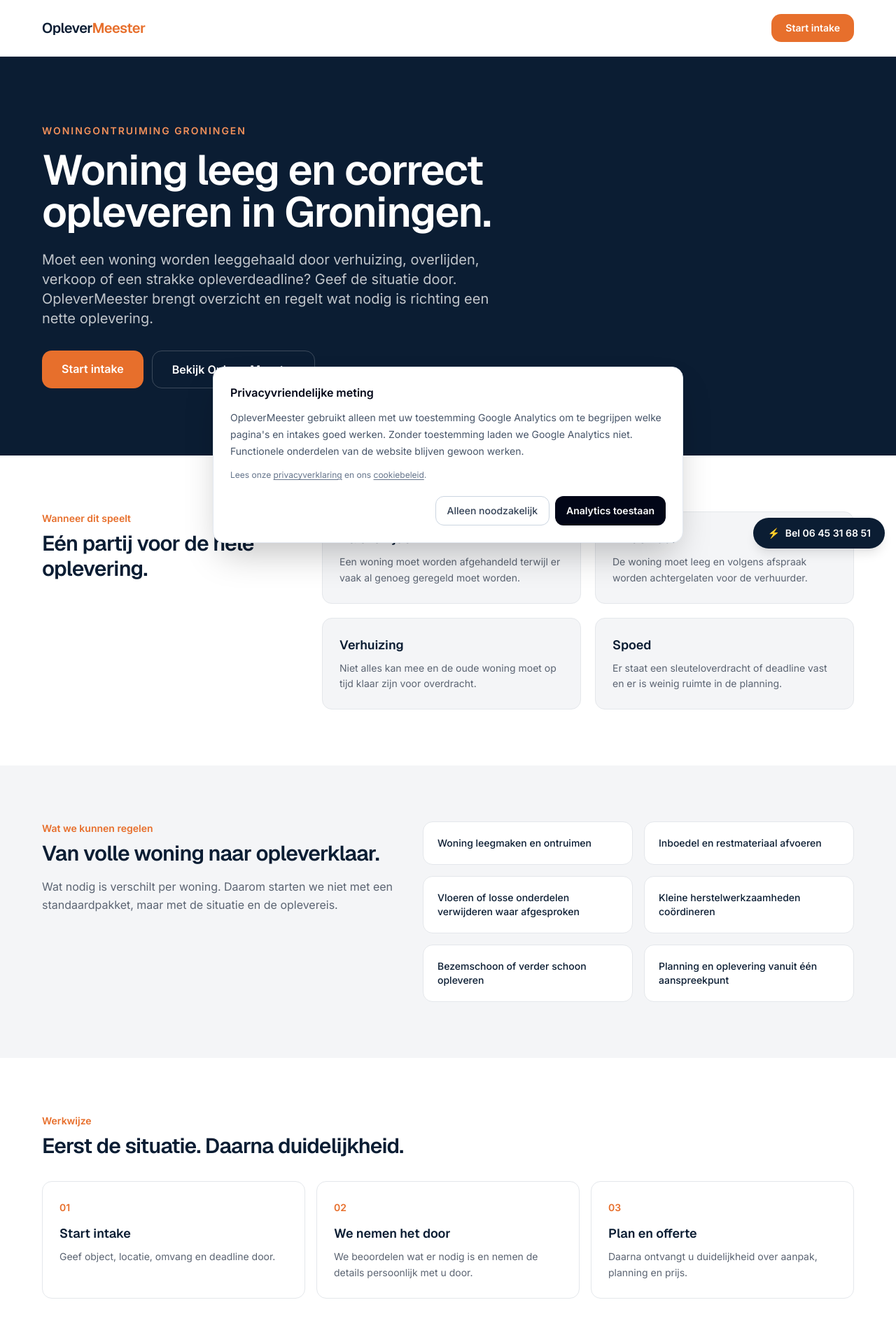
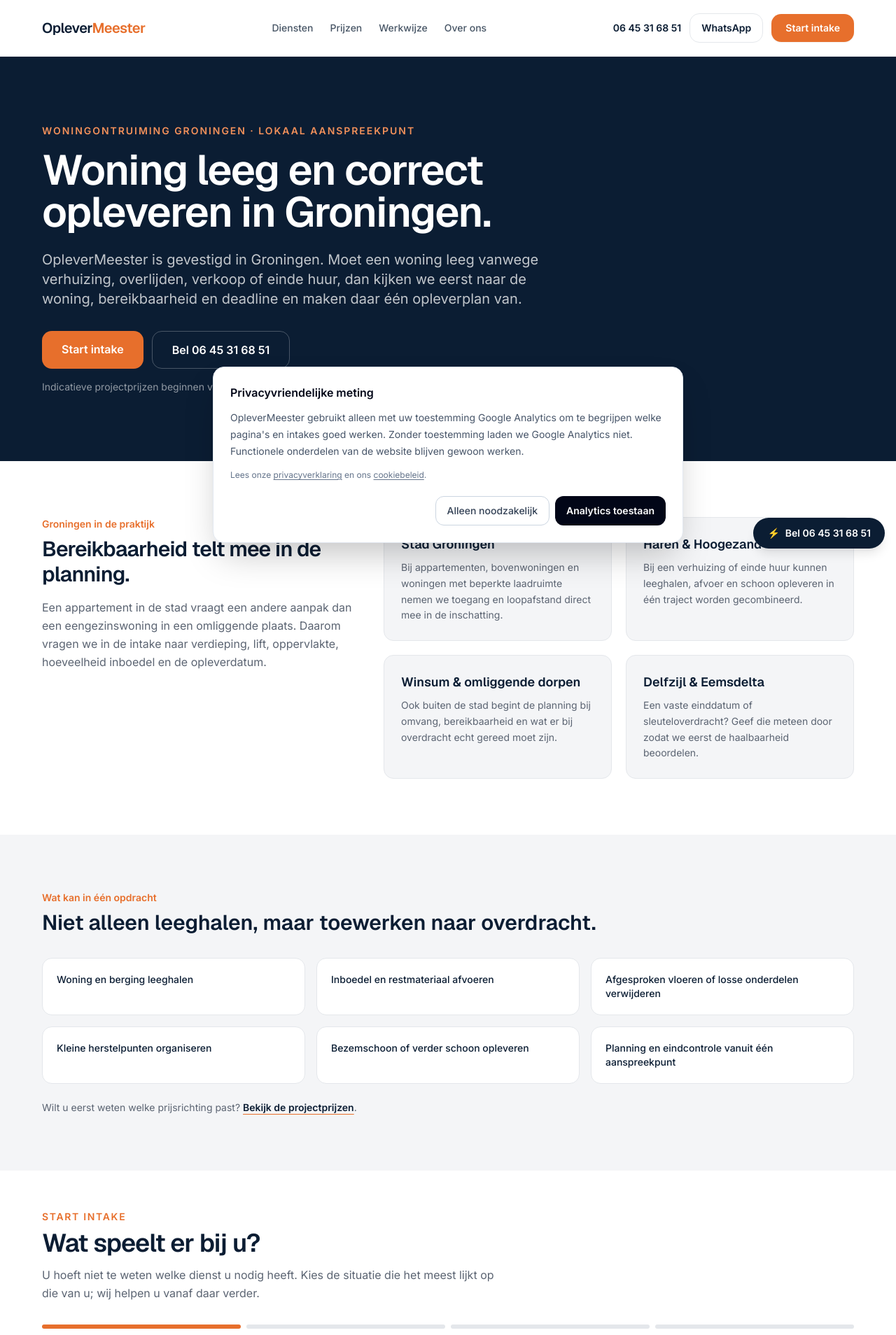
Before and after one commit to sandvlietbv/OpleverMeester, a Next.js app: page /woningontruiming-groningen in a window 1280 px wide. Shown: the top 1908 px of the page at 70% size. Built offline with nearby package versions, Linux system fonts and the light colour scheme.

Commit message:
Strengthen Groningen local landing page

```diff
--- a/app/woningontruiming-groningen/page.tsx
+++ b/app/woningontruiming-groningen/page.tsx
@@ -1,19 +1,17 @@
 import type { Metadata } from "next";
 import Link from "next/link";
+import Header from "@/components/Header";
 import Contact from "@/components/Contact";
+import Footer from "@/components/Footer";
 
 export const metadata: Metadata = {
-  title: "Woningontruiming Groningen",
-  description:
-    "Woning laten ontruimen in Groningen? OpleverMeester regelt ontruiming, afvoer en opleverklaar maken vanuit één aanspreekpunt. Start direct de intake.",
-  alternates: {
-    canonical: "/woningontruiming-groningen",
-  },
+  title: "Woningontruiming Groningen | Vanaf €440 incl. btw",
+  description: "Woning laten ontruimen in Groningen? OpleverMeester werkt vanuit Groningen en regelt leeghalen, afvoer en opleverklaar maken vanuit één aanspreekpunt.",
+  alternates: { canonical: "/woningontruiming-groningen" },
   openGraph: {
     title: "Woningontruiming Groningen | OpleverMeester",
-    description:
-      "Van volle woning naar correct opgeleverd. Eén aanspreekpunt voor woningontruiming in Groningen.",
-    url: "https://oplevermeester.nl/woningontruiming-groningen",
+    description: "Woningontruiming en opleverklaar maken in Groningen en omliggende plaatsen.",
+    url: "https://www.oplevermeester.nl/woningontruiming-groningen",
     type: "website",
     locale: "nl_NL",
   },
@@ -27,149 +25,45 @@ const JSON_LD = {
   provider: {
     "@type": "LocalBusiness",
     name: "OpleverMeester",
-    url: "https://oplevermeester.nl",
+    url: "https://www.oplevermeester.nl",
+    telephone: "+31645316851",
+    address: { "@type": "PostalAddress", streetAddress: "Lijsterbeslaan 43", addressLocality: "Groningen", addressCountry: "NL" },
   },
-  areaServed: {
-    "@type": "City",
-    name: "Groningen",
-  },
-  url: "https://oplevermeester.nl/woningontruiming-groningen",
+  areaServed: { "@type": "City", name: "Groningen" },
+  url: "https://www.oplevermeester.nl/woningontruiming-groningen",
 };
 
 export default function WoningontruimingGroningenPage() {
-  return (
-    <>
-      <script
-        type="application/ld+json"
-        dangerouslySetInnerHTML={{ __html: JSON.stringify(JSON_LD) }}
-      />
-
-      <header className="border-b border-surface-mid bg-white">
-        <div className="container-om flex h-16 items-center justify-between md:h-20">
-          <Link href="/" className="font-display text-lg font-semibold tracking-tight text-navy md:text-xl">
-            Oplever<span className="text-orange">Meester</span>
-          </Link>
-          <a
-            href="#intake"
-            className="rounded-om bg-orange px-5 py-2.5 text-sm font-semibold text-white hover:bg-orange-light"
-          >
-            Start intake
-          </a>
-        </div>
-      </header>
-
+  return <>
+    <script type="application/ld+json" dangerouslySetInnerHTML={{ __html: JSON.stringify(JSON_LD) }} />
+    <Header />
     <main>
       <section className="bg-navy py-16 text-white md:py-24">
         <div className="container-om max-w-5xl">
-            <p className="text-sm font-semibold uppercase tracking-[0.14em] text-orange-light">
-              Woningontruiming Groningen
-            </p>
-            <h1 className="mt-4 max-w-4xl font-display text-4xl font-semibold leading-tight tracking-tight md:text-6xl">
-              Woning leeg en correct opleveren in Groningen.
-            </h1>
-            <p className="mt-6 max-w-2xl text-lg leading-relaxed text-white/75 md:text-xl">
-              Moet een woning worden leeggehaald door verhuizing, overlijden, verkoop of een strakke opleverdeadline? Geef de situatie door. OpleverMeester brengt overzicht en regelt wat nodig is richting een nette oplevering.
-            </p>
-            <div className="mt-8 flex flex-wrap gap-3">
-              <a
-                href="#intake"
-                className="rounded-om bg-orange px-7 py-3.5 font-semibold text-white hover:bg-orange-light"
-              >
-                Start intake
-              </a>
-              <Link
-                href="/"
-                className="rounded-om border border-white/20 px-7 py-3.5 font-semibold text-white hover:bg-white/10"
-              >
-                Bekijk OpleverMeester
-              </Link>
-            </div>
+          <p className="text-sm font-semibold uppercase tracking-[0.14em] text-orange-light">Woningontruiming Groningen · lokaal aanspreekpunt</p>
+          <h1 className="mt-4 max-w-4xl font-display text-4xl font-semibold leading-tight tracking-tight md:text-6xl">Woning leeg en correct opleveren in Groningen.</h1>
+          <p className="mt-6 max-w-3xl text-lg leading-relaxed text-white/75 md:text-xl">OpleverMeester is gevestigd in Groningen. Moet een woning leeg vanwege verhuizing, overlijden, verkoop of einde huur, dan kijken we eerst naar de woning, bereikbaarheid en deadline en maken daar één opleverplan van.</p>
+          <div className="mt-8 flex flex-wrap gap-3"><a href="#intake" className="rounded-om bg-orange px-7 py-3.5 font-semibold text-white hover:bg-orange-light">Start intake</a><a href="tel:+31645316851" className="rounded-om border border-white/25 px-7 py-3.5 font-semibold text-white">Bel 06 45 31 68 51</a></div>
+          <p className="mt-4 text-sm text-white/55">Indicatieve projectprijzen beginnen vanaf €440 inclusief btw.</p>
         </div>
       </section>
 
       <section className="bg-white py-16 md:py-20">
-          <div className="container-om grid gap-10 lg:grid-cols-3">
-            <div>
-              <p className="text-sm font-semibold text-orange">Wanneer dit speelt</p>
-              <h2 className="mt-2 font-display text-3xl font-semibold tracking-tight text-navy">
-                Eén partij voor de hele oplevering.
-              </h2>
-            </div>
-            <div className="lg:col-span-2 grid gap-5 md:grid-cols-2">
-              {[
-                ["Na overlijden", "Een woning moet worden afgehandeld terwijl er vaak al genoeg geregeld moet worden."],
-                ["Einde huur", "De woning moet leeg en volgens afspraak worden achtergelaten voor de verhuurder."],
-                ["Verhuizing", "Niet alles kan mee en de oude woning moet op tijd klaar zijn voor overdracht."],
-                ["Spoed", "Er staat een sleuteloverdracht of deadline vast en er is weinig ruimte in de planning."],
-              ].map(([title, body]) => (
-                <div key={title} className="rounded-om border border-surface-mid bg-surface-light p-6">
-                  <h3 className="font-display text-lg font-semibold text-navy">{title}</h3>
-                  <p className="mt-2 text-sm leading-relaxed text-muted">{body}</p>
-                </div>
-              ))}
-            </div>
+        <div className="container-om grid gap-10 lg:grid-cols-[.8fr_1.2fr]">
+          <div><p className="text-sm font-semibold text-orange">Groningen in de praktijk</p><h2 className="mt-2 font-display text-3xl font-semibold tracking-tight text-navy">Bereikbaarheid telt mee in de planning.</h2><p className="mt-4 leading-relaxed text-muted">Een appartement in de stad vraagt een andere aanpak dan een eengezinswoning in een omliggende plaats. Daarom vragen we in de intake naar verdieping, lift, oppervlakte, hoeveelheid inboedel en de opleverdatum.</p></div>
+          <div className="grid gap-5 md:grid-cols-2">{[
+            ["Stad Groningen", "Bij appartementen, bovenwoningen en woningen met beperkte laadruimte nemen we toegang en loopafstand direct mee in de inschatting."],
+            ["Haren & Hoogezand", "Bij een verhuizing of einde huur kunnen leeghalen, afvoer en schoon opleveren in één traject worden gecombineerd."],
+            ["Winsum & omliggende dorpen", "Ook buiten de stad begint de planning bij omvang, bereikbaarheid en wat er bij overdracht echt gereed moet zijn."],
+            ["Delfzijl & Eemsdelta", "Een vaste einddatum of sleuteloverdracht? Geef die meteen door zodat we eerst de haalbaarheid beoordelen."],
+          ].map(([title, body]) => <article key={title} className="rounded-om border border-surface-mid bg-surface-light p-6"><h3 className="font-display text-lg font-semibold text-navy">{title}</h3><p className="mt-2 text-sm leading-relaxed text-muted">{body}</p></article>)}</div>
         </div>
       </section>
 
-        <section className="bg-surface-light py-16 md:py-20">
-          <div className="container-om grid gap-10 lg:grid-cols-[0.9fr_1.1fr]">
-            <div>
-              <p className="text-sm font-semibold text-orange">Wat we kunnen regelen</p>
-              <h2 className="mt-2 font-display text-3xl font-semibold tracking-tight text-navy">
-                Van volle woning naar opleverklaar.
-              </h2>
-              <p className="mt-4 max-w-xl leading-relaxed text-muted">
-                Wat nodig is verschilt per woning. Daarom starten we niet met een standaardpakket, maar met de situatie en de oplevereis.
-              </p>
-            </div>
-            <div className="grid gap-4 sm:grid-cols-2">
-              {[
-                "Woning leegmaken en ontruimen",
-                "Inboedel en restmateriaal afvoeren",
-                "Vloeren of losse onderdelen verwijderen waar afgesproken",
-                "Kleine herstelwerkzaamheden coördineren",
-                "Bezemschoon of verder schoon opleveren",
-                "Planning en oplevering vanuit één aanspreekpunt",
-              ].map((item) => (
-                <div key={item} className="rounded-om border border-surface-mid bg-white p-5 text-sm font-medium text-navy">
-                  {item}
-                </div>
-              ))}
-            </div>
-          </div>
-        </section>
-
-        <section className="bg-white py-16 md:py-20">
-          <div className="container-om max-w-4xl">
-            <p className="text-sm font-semibold text-orange">Werkwijze</p>
-            <h2 className="mt-2 font-display text-3xl font-semibold tracking-tight text-navy">
-              Eerst de situatie. Daarna duidelijkheid.
-            </h2>
-            <div className="mt-8 grid gap-4 md:grid-cols-3">
-              {[
-                ["01", "Start intake", "Geef object, locatie, omvang en deadline door."],
-                ["02", "We nemen het door", "We beoordelen wat er nodig is en nemen de details persoonlijk met u door."],
-                ["03", "Plan en offerte", "Daarna ontvangt u duidelijkheid over aanpak, planning en prijs."],
-              ].map(([number, title, body]) => (
-                <div key={number} className="rounded-om border border-surface-mid p-6">
-                  <span className="text-sm font-semibold text-orange">{number}</span>
-                  <h3 className="mt-3 font-display text-lg font-semibold text-navy">{title}</h3>
-                  <p className="mt-2 text-sm leading-relaxed text-muted">{body}</p>
-                </div>
-              ))}
-            </div>
-          </div>
-        </section>
+      <section className="bg-surface-light py-16 md:py-20"><div className="container-om max-w-5xl"><p className="text-sm font-semibold text-orange">Wat kan in één opdracht</p><h2 className="mt-2 font-display text-3xl font-semibold text-navy">Niet alleen leeghalen, maar toewerken naar overdracht.</h2><div className="mt-8 grid gap-4 sm:grid-cols-2 lg:grid-cols-3">{["Woning en berging leeghalen","Inboedel en restmateriaal afvoeren","Afgesproken vloeren of losse onderdelen verwijderen","Kleine herstelpunten organiseren","Bezemschoon of verder schoon opleveren","Planning en eindcontrole vanuit één aanspreekpunt"].map((item)=><div key={item} className="rounded-om border border-surface-mid bg-white p-5 text-sm font-medium text-navy">{item}</div>)}</div><p className="mt-6 text-sm text-muted">Wilt u eerst weten welke prijsrichting past? <Link href="/kosten-woningontruiming" className="font-semibold text-navy underline decoration-orange underline-offset-4">Bekijk de projectprijzen</Link>.</p></div></section>
 
       <Contact />
     </main>
-
-      <footer className="border-t border-surface-mid bg-white py-8">
-        <div className="container-om flex flex-col gap-2 text-sm text-muted md:flex-row md:items-center md:justify-between">
-          <p>© OpleverMeester</p>
-          <Link href="/" className="font-medium text-navy hover:text-orange">Terug naar homepage</Link>
-        </div>
-      </footer>
-    </>
-  );
+    <Footer />
+  </>;
 }
```
Lines whose indentation alone changed are shown as unchanged.
